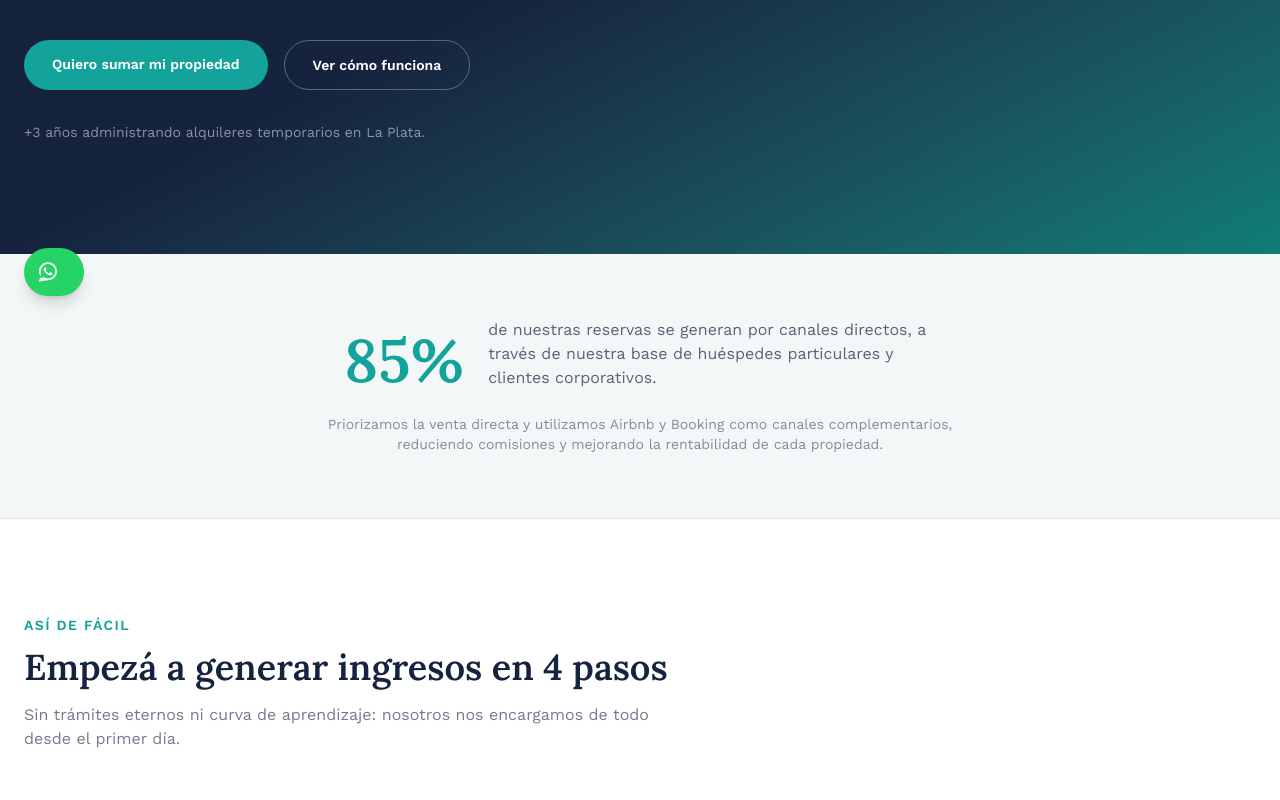
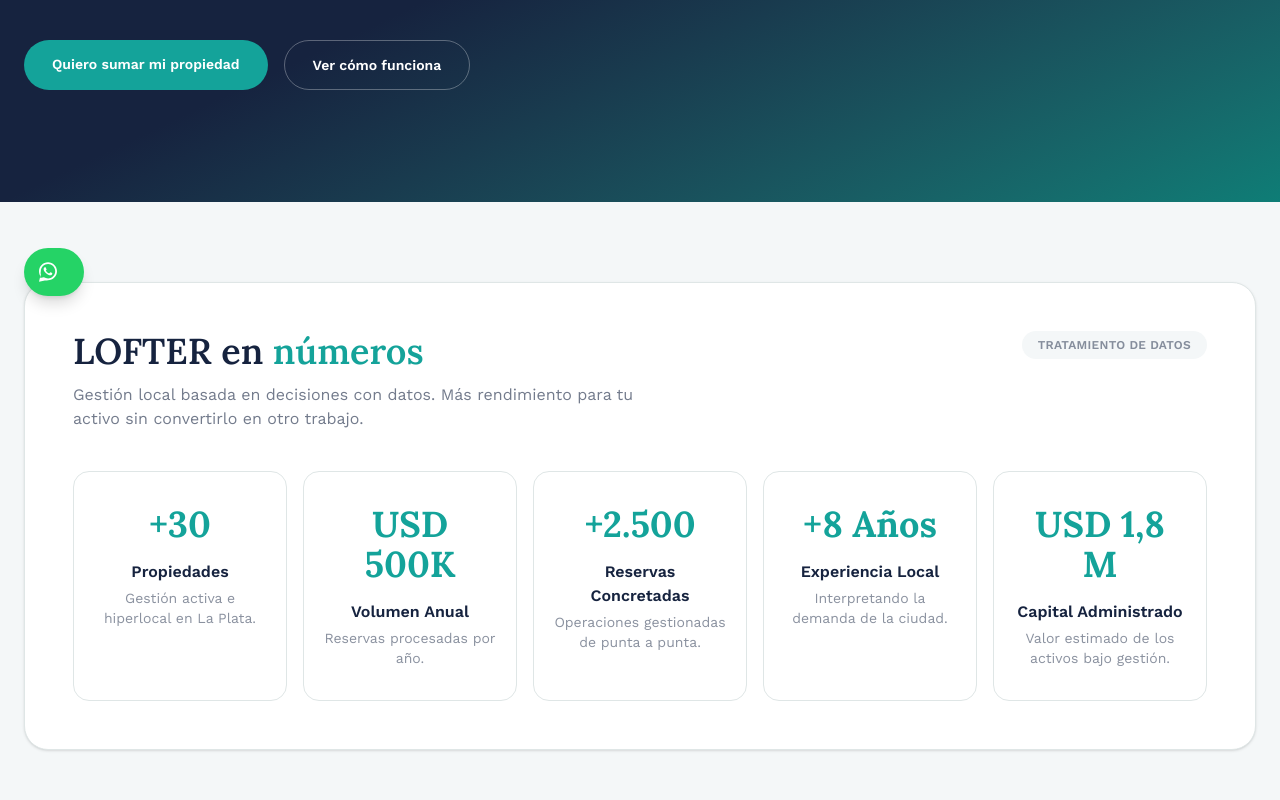
Before and after one commit to germanarias09-dotcom/lofter-site, a Next.js app: page /propietarios in a window 1280 px wide. Shown: the part 480-1280 px from the top of the page. Built offline with nearby package versions, Linux system fonts and the light colour scheme.

Commit message:
Reemplaza el texto de +3 anios por seccion Lofter en numeros

```diff
--- a/src/app/propietarios/page.tsx
+++ b/src/app/propietarios/page.tsx
@@ -11,6 +11,34 @@
 
 const WHATSAPP_URL =
   "https://api.whatsapp.com/send/?phone=5492216161983&text=Hola!%20Quiero%20sumar%20mi%20propiedad%20a%20LOFTER&type=phone_number&app_absent=0";
+
+const numbers = [
+  {
+    value: "+30",
+    label: "Propiedades",
+    text: "Gestión activa e hiperlocal en La Plata.",
+  },
+  {
+    value: "USD 500K",
+    label: "Volumen Anual",
+    text: "Reservas procesadas por año.",
+  },
+  {
+    value: "+2.500",
+    label: "Reservas Concretadas",
+    text: "Operaciones gestionadas de punta a punta.",
+  },
+  {
+    value: "+8 Años",
+    label: "Experiencia Local",
+    text: "Interpretando la demanda de la ciudad.",
+  },
+  {
+    value: "USD 1,8 M",
+    label: "Capital Administrado",
+    text: "Valor estimado de los activos bajo gestión.",
+  },
+];
 
 const steps = [
   {
@@ -125,9 +153,46 @@
                 Ver cómo funciona
               </a>
             </div>
-            <p className="mt-8 text-sm text-white/50">
-              +3 años administrando alquileres temporarios en La Plata.
-            </p>
+          </div>
+        </section>
+
+        {/* LOFTER EN NUMEROS */}
+        <section className="bg-bg-soft py-20">
+          <div className="mx-auto max-w-7xl px-6">
+            <div className="rounded-3xl border border-line bg-white p-8 shadow-sm sm:p-12">
+              <div className="flex flex-col gap-6 sm:flex-row sm:items-start sm:justify-between">
+                <div>
+                  <h2 className="font-display text-3xl font-semibold text-navy sm:text-4xl">
+                    LOFTER en <span className="text-teal">números</span>
+                  </h2>
+                  <p className="mt-3 max-w-xl text-navy/60">
+                    Gestión local basada en decisiones con datos. Más rendimiento para tu
+                    activo sin convertirlo en otro trabajo.
+                  </p>
+                </div>
+                <a
+                  href="/privacidad"
+                  className="inline-flex h-fit shrink-0 items-center rounded-full bg-bg-soft px-4 py-1.5 text-xs font-semibold uppercase tracking-wide text-navy/50 hover:text-teal"
+                >
+                  Tratamiento de datos
+                </a>
+              </div>
+
+              <div className="mt-10 grid gap-4 sm:grid-cols-2 lg:grid-cols-5">
+                {numbers.map((n) => (
+                  <div
+                    key={n.label}
+                    className="rounded-2xl border border-line px-5 py-8 text-center"
+                  >
+                    <span className="font-display block text-4xl font-bold text-teal">
+                      {n.value}
+                    </span>
+                    <span className="mt-4 block font-semibold text-navy">{n.label}</span>
+                    <span className="mt-1 block text-sm text-navy/50">{n.text}</span>
+                  </div>
+                ))}
+              </div>
+            </div>
           </div>
         </section>
 
```
